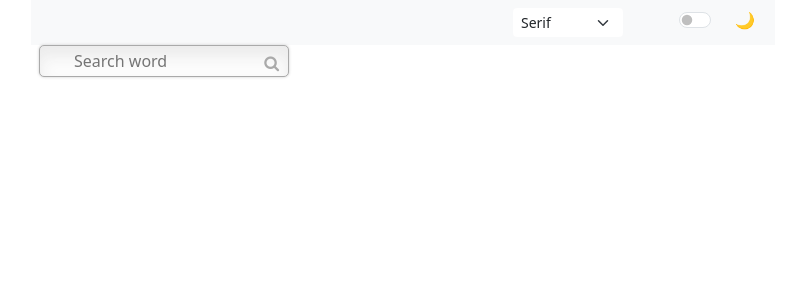
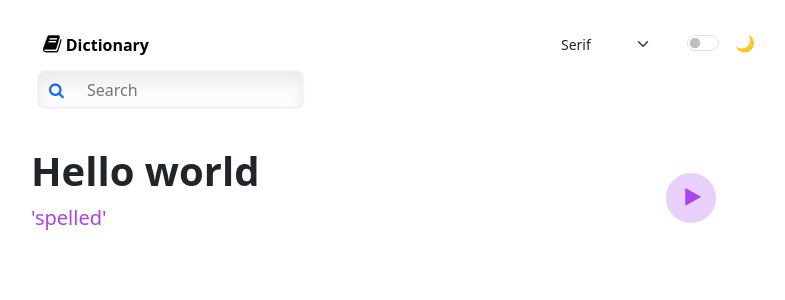
Before and after one commit to harshbix/dictionary, a React (Create React App) app: page / in a window 1280 px wide. Shown: the top 300 px of the page, without its empty margins (237-1022 px from the left). Built offline with nearby package versions, Linux system fonts and the light colour scheme.

Commit message:
added a word display
added a word along with how it is displayed, along with the play button

```diff
--- a/package.json
+++ b/package.json
@@ -3,11 +3,13 @@
   "version": "0.1.0",
   "private": true,
   "dependencies": {
+    "@fortawesome/fontawesome-svg-core": "^6.4.2",
+    "@fortawesome/free-solid-svg-icons": "^6.4.2",
+    "@fortawesome/react-fontawesome": "^0.2.0",
     "@testing-library/jest-dom": "^5.17.0",
     "@testing-library/react": "^13.4.0",
     "@testing-library/user-event": "^13.5.0",
     "axios": "^1.4.0",
-    "babel-plugin-macros": "^3.1.0",
     "bootstrap": "^5.3.1",
     "react": "^18.2.0",
     "react-dom": "^18.2.0",
--- a/src/App.js
+++ b/src/App.js
@@ -1,11 +1,14 @@
 import React from 'react';
-import DictionaryApp from './componets/dictionaryApp';
+import MyNav from './componets/myNav';
 import 'bootstrap/dist/css/bootstrap.min.css'
+import word from  './componets/word'
+import WordDisplay from './componets/word';
 
 function App() {
   return (
     <div className="App">
-      <DictionaryApp />
+      <MyNav />
+      <WordDisplay />
     </div>
   );
 }
--- a/src/componets/dictionaryApp.jsx
+++ /dev/null
@@ -1,43 +0,0 @@
-import React, { useState } from "react";
-// import axios from "axios";
-
-function MyNav() {
-  return (
-    <div>
-      <nav className="navbar bg-body-tertiary">
-        <div className="container">
-          <a className="navbar-brand"><span icon="fa-solid fa-book" > </span></a>
-          <form className="d-flex" role="dark-mode-toggle">
-            <select className="form-select form-select-sm border-0">
-              <option defaultValue>Serif</option>
-              <option value="1">Sans-Serif</option>
-            </select>
-            <div className="form-check form-switch">
-              <input
-                className="form-check-input mx-3"
-                type="checkbox"
-                id="flexSwitchCheckDefault"
-              />
-            </div>
-            <label className="form-check-label mx-2 col">🌙</label>
-          </form>
-        </div>
-      </nav>
-      <div className="search mx-2">
-        <span className="fa fa-search"></span>
-        <input placeholder="Search word" />
-      </div>
-    </div>
-  );
-}
-
-const DictionaryApp = () => {
-  return (
-    <>
-      <MyNav />
-      <searchComponent />
-    </>
-  );
-};
-
-export default DictionaryApp;
--- /dev/null
+++ b/src/componets/myNav.jsx
@@ -0,0 +1,41 @@
+function MyNav() {
+  return (
+    <div className="py-3">
+      <nav className="navbar">
+        <div className="container">
+          <a  href="#" className="navbar-brand">
+            <span className="fa fa-book"></span>
+            <span className="fw-bold h6 text-decoration-none"> Dictionary</span>
+          </a>
+          <form className="row align-items-center" role="dark-mode-toggle">
+            <div className="col-auto">
+              <select className="form-select form-select-sm border-0">
+                <option defaultValue>Serif</option>
+                <option value="1">Sans-Serif</option>
+              </select>
+            </div>
+            <div className="col-auto">
+              <div className="form-check form-switch">
+                <input
+                  className="form-check-input"
+                  type="checkbox"
+                  id="flexSwitchCheckDefault"
+                />
+                <label className="form-check-label mx-2">🌙</label>
+              </div>
+            </div>
+          </form>
+        </div>
+      </nav>
+      <div className="search mx-2">
+        <a href="#">
+          <span className="fa fa-search"></span>
+        </a>
+        <input placeholder="Search" className="p-3" />
+      </div>
+    </div>
+  );
+}
+
+
+export default MyNav;
--- /dev/null
+++ b/src/componets/word.jsx
@@ -0,0 +1,15 @@
+const WordDisplay = () => {
+    return (
+        <div className="mt-4 row">
+         <div className="col-9">
+             <h1 className="fw-bold">Hello world</h1>
+             <p className="lead purple-color">'spelled'</p>
+         </div>
+         <div className="col-3" id="play">
+             <a href="#" class="round-button"><span class="fa fa-play purple-color"></span></a>
+         </div>
+        </div>
+     );
+}
+
+export default WordDisplay;
--- a/src/index.css
+++ b/src/index.css
@@ -1,51 +1,84 @@
 @import url("//maxcdn.bootstrapcdn.com/font-awesome/4.1.0/css/font-awesome.min.css");
-
 
 body {
   margin: 0;
   padding: 0 20%;
-  font-family: -apple-system, BlinkMacSystemFont, 'Segoe UI', 'Roboto', 'Oxygen',
-    'Ubuntu', 'Cantarell', 'Fira Sans', 'Droid Sans', 'Helvetica Neue',
-    sans-serif;
+  font-family: 'serif';
   -webkit-font-smoothing: antialiased;
   -moz-osx-font-smoothing: grayscale;
 }
-@media (max-width:1000px) {
-  body{
-      padding:0;
+
+@media (max-width: 1000px) {
+  body {
+    padding: 0;
+  }
+
+  /* Apply the modified styles for small screens */
+  .search input {
+    width: 100%;/* Make the input cover 100% of the width */
+    margin-right: 0; /* Remove right margin */
+  }
+
+  .search .fa-search {
+    position: absolute;
+    top: 10px;
+    left: 5px; /* Adjust left position for the icon */
   }
 }
-
-code {
-  font-family: source-code-pro, Menlo, Monaco, Consolas, 'Courier New',
-    monospace;
+.purple-color
+{
+ color: #A944EF;
 }
-
-/* search icon customization */
 
 .search {
   position: relative;
   color: #aaa;
   font-size: 16px;
+  display: inline-block;
 }
 
-.search {display: inline-block;}
-
 .search input {
-  width: 250px;
-  height: 32px;
-
+  height: 35px;
   background: #fcfcfc;
-  border: 1px solid #aaa;
+  border:none;
   border-radius: 5px;
   box-shadow: 0 0 3px #ccc, 0 10px 15px #ebebeb inset;
+  text-indent: 32px;
+  outline: none;
 }
 
-.search input { text-indent: 32px;}
 .search .fa-search {
   position: absolute;
   top: 10px;
   left: 10px;
 }
 
-.search .fa-search {left: auto; right: 10px;}
+#play
+{
+  display: grid;
+  justify-content: center;
+  align-items: center;
+}
+
+.round-button {
+	box-sizing: border-box;
+	display:block;
+	width:60px;
+	height:60px;
+	padding-top: 14px;
+	padding-left: 4px;
+	line-height: 20px;
+  border: 5px solid white;
+	border-radius: 50%;
+	text-align:center;
+	text-decoration:none;
+	background-color: #E9D0FA;  ;
+	font-size:20px;
+	font-weight:bold;
+	transition: all 0.3s ease;
+}
+.round-button:hover {
+	background-color: rgba(0,0,0,0.8);
+	box-shadow: 0px 0px 10px rgb(232, 100, 255);
+	text-shadow: 0px 0px 10px rgba(232, 100, 255,1);
+}
```
Also changed, not shown: src/App.css (added), 1 other file (tests, documents, lock files or other folders).
